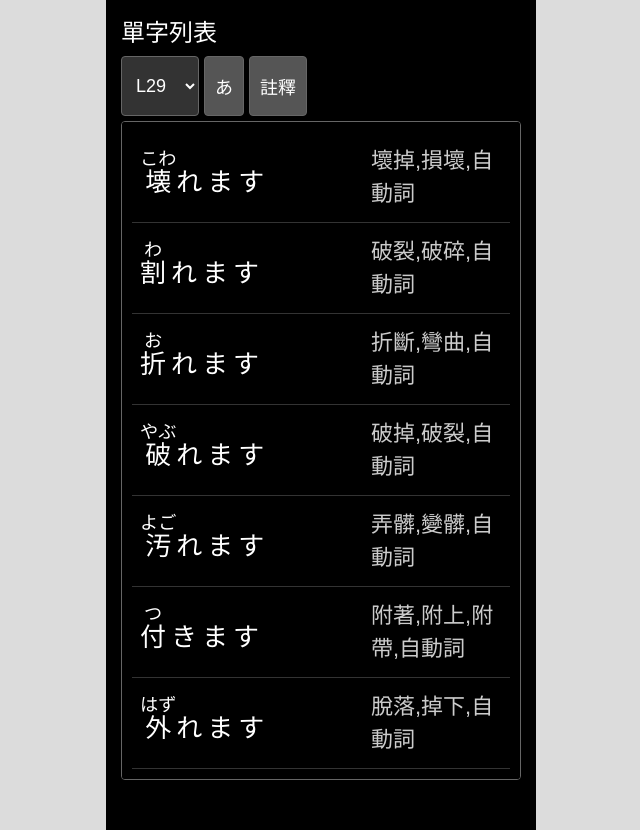
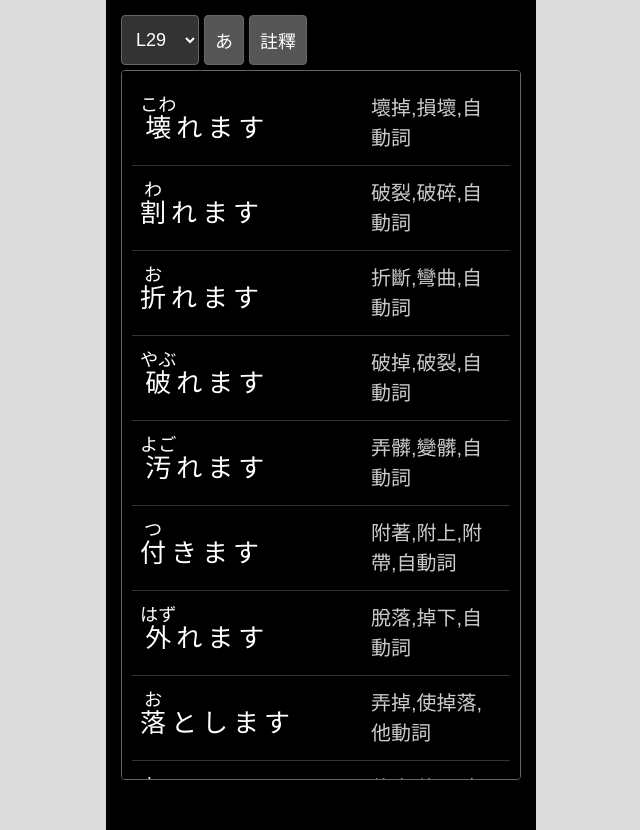
Before and after one commit to alan10607/nihongo-card, a React (Vite) app in the folder nihongo-card/: page /#/ in a window 1280 px wide. Shown: the whole page, without its empty margins (319-959 px from the left). Built offline with nearby package versions, Linux system fonts and the light colour scheme.

Commit message:
update style

```diff
--- a/nihongo-card/src/components/Chart/index.jsx
+++ b/nihongo-card/src/components/Chart/index.jsx
@@ -141,7 +141,6 @@ export default function Chart() {
 
   return (
     <div className='chart-container'>
-      <h2>單字列表</h2>
       <div className='chart-manager'>
         <select value={selectedTag} onChange={handleSelectedTagChange}>
           {renderTagOptions()}
--- a/nihongo-card/src/components/Chart/style.css
+++ b/nihongo-card/src/components/Chart/style.css
@@ -101,7 +101,7 @@
 }
 
 .chart-exp {
-  font-size: 22px;
+  font-size: 20px;
   color: #ccc;
   flex: 2 1 0;
   background-color: #000;
--- a/nihongo-card/src/index.css
+++ b/nihongo-card/src/index.css
@@ -28,7 +28,7 @@ input[type="text"] {
   font-size: 24px;
   border-radius: 5px;
   border: 1px solid #ccc;
-  height: 60px;
+  height: 50px;
   display: flex;
   align-items: center;
   justify-content: center;
@@ -37,7 +37,7 @@ input[type="text"] {
 
 input[type="text"] {
   padding: 0px 15px;
-  height: 58px;
+  height: 48px;
 }
 
 label {
```
